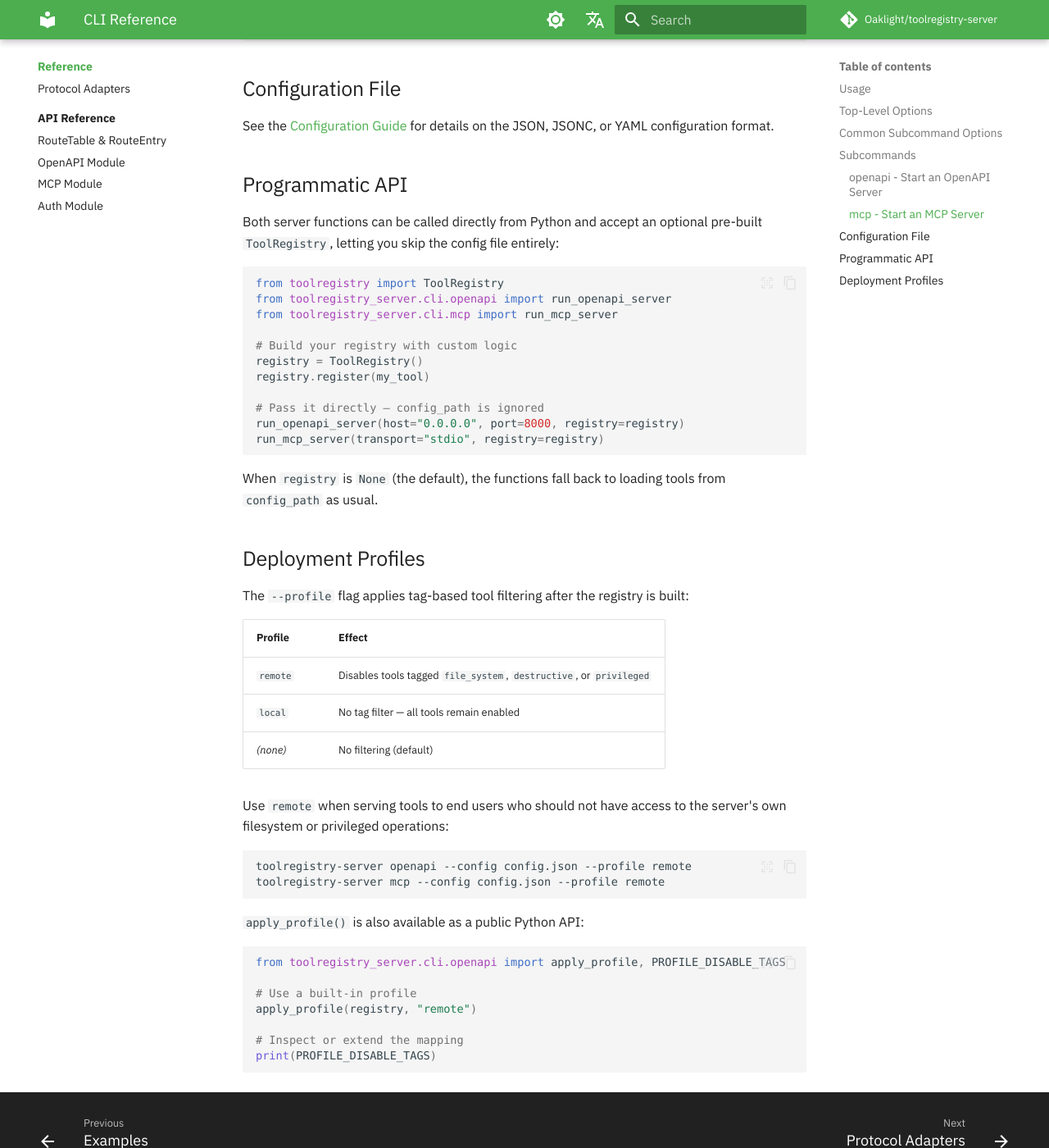
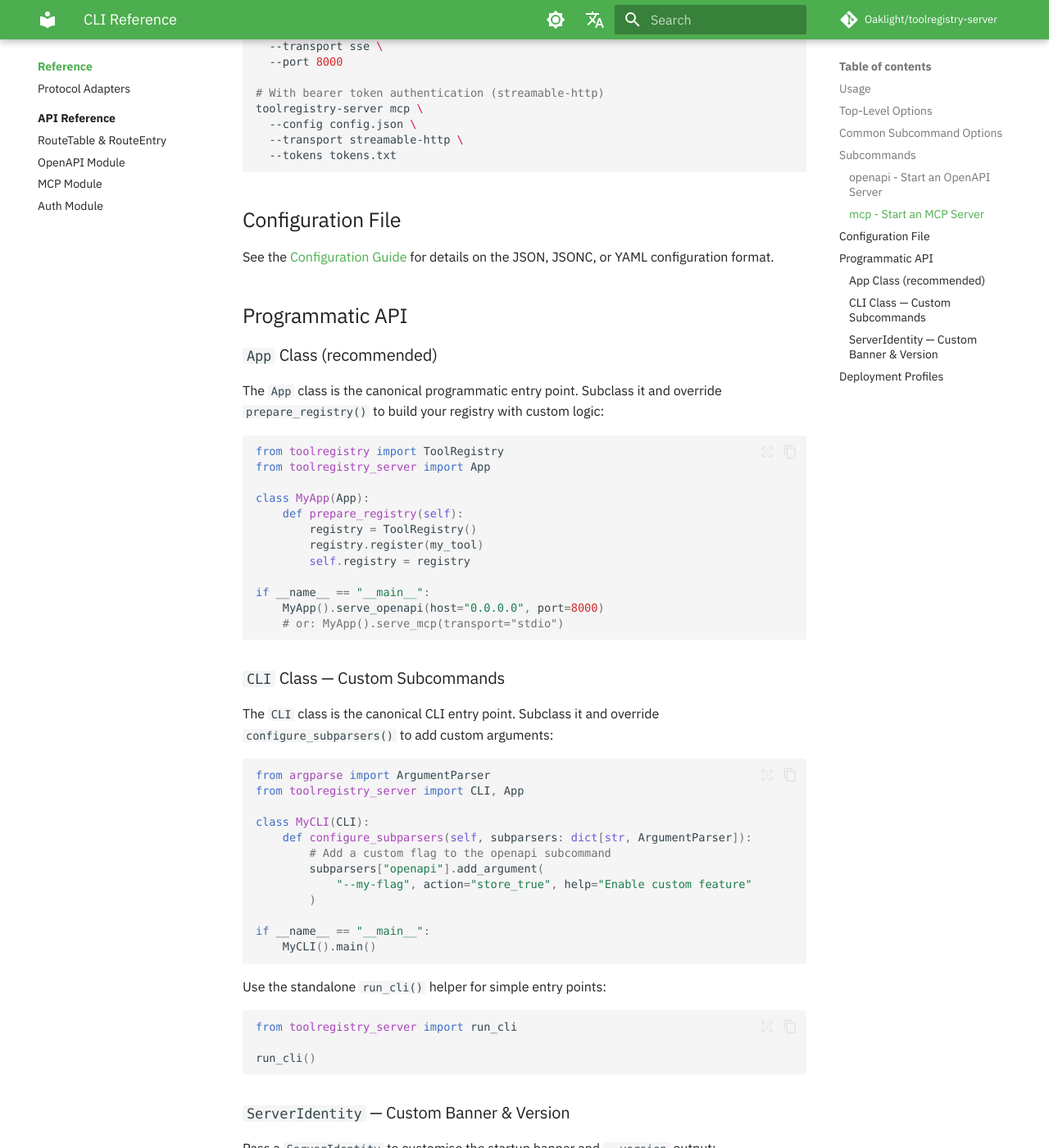
Before and after one commit to Oaklight/toolregistry-server, an MkDocs documentation site: the page built from docs/reference/cli/index.md, in a window 1280 px wide and 1400 px high, scrolled down 2334 px. Shown: the whole window at 82% size. Built offline with MkDocs 1.6.1 and Material for MkDocs 9.7.7, drawn with Linux system fonts in a browser that asks for light colours; some web fonts are replaced; comment, search, counter and statistics services are not loaded; some of the changed text lies outside the part shown.

Commit message:
docs: update CLI reference for v0.4.0 (App, CLI subclassing, ServerIdentity)

````diff
--- a/docs/reference/cli/index.md
+++ b/docs/reference/cli/index.md
@@ -62,9 +62,10 @@ toolregistry-server mcp [options]
 | Option | Default | Description |
 |--------|---------|-------------|
 | `--config PATH` | - | Path to JSON, JSONC, or YAML configuration file |
-| `--transport TYPE` | `stdio` | Transport type: `stdio`, `sse`, or `streamable-http` |
+| `--transport TYPE` | `stdio` | Transport type: `stdio`, `sse`, `streamable-http`, or `http` |
 | `--host HOST` | `0.0.0.0` | Bind host (for HTTP transports) |
 | `--port PORT` | `8000` | Bind port (for HTTP transports) |
+| `--tokens PATH` | - | File with bearer tokens (for streamable-http/http transports) |
 | `--profile PROFILE` | - | Deployment profile: `remote` or `local` |
 
 **Examples:**
@@ -84,6 +85,12 @@ toolregistry-server mcp \
   --config config.json \
   --transport sse \
   --port 8000
+
+# With bearer token authentication (streamable-http)
+toolregistry-server mcp \
+  --config config.json \
+  --transport streamable-http \
+  --tokens tokens.txt
 ```
 
 ## Configuration File
@@ -92,23 +99,67 @@ See the [Configuration Guide](../../guides/configuration.md) for details on the
 
 ## Programmatic API
 
-Both server functions can be called directly from Python and accept an optional pre-built `ToolRegistry`, letting you skip the config file entirely:
+### `App` Class (recommended)
+
+The `App` class is the canonical programmatic entry point. Subclass it and override `prepare_registry()` to build your registry with custom logic:
 
 ```python
 from toolregistry import ToolRegistry
-from toolregistry_server.cli.openapi import run_openapi_server
-from toolregistry_server.cli.mcp import run_mcp_server
+from toolregistry_server import App
 
-# Build your registry with custom logic
-registry = ToolRegistry()
-registry.register(my_tool)
+class MyApp(App):
+    def prepare_registry(self):
+        registry = ToolRegistry()
+        registry.register(my_tool)
+        self.registry = registry
 
-# Pass it directly — config_path is ignored
-run_openapi_server(host="0.0.0.0", port=8000, registry=registry)
-run_mcp_server(transport="stdio", registry=registry)
+if __name__ == "__main__":
+    MyApp().serve_openapi(host="0.0.0.0", port=8000)
+    # or: MyApp().serve_mcp(transport="stdio")
 ```
 
-When `registry` is `None` (the default), the functions fall back to loading tools from `config_path` as usual.
+### `CLI` Class — Custom Subcommands
+
+The `CLI` class is the canonical CLI entry point. Subclass it and override `configure_subparsers()` to add custom arguments:
+
+```python
+from argparse import ArgumentParser
+from toolregistry_server import CLI, App
+
+class MyCLI(CLI):
+    def configure_subparsers(self, subparsers: dict[str, ArgumentParser]):
+        # Add a custom flag to the openapi subcommand
+        subparsers["openapi"].add_argument(
+            "--my-flag", action="store_true", help="Enable custom feature"
+        )
+
+if __name__ == "__main__":
+    MyCLI().main()
+```
+
+Use the standalone `run_cli()` helper for simple entry points:
+
+```python
+from toolregistry_server import run_cli
+
+run_cli()
+```
+
+### `ServerIdentity` — Custom Banner & Version
+
+Pass a `ServerIdentity` to customise the startup banner and `--version` output:
+
+```python
+from toolregistry_server import App, ServerIdentity
+
+identity = ServerIdentity(
+    name="my-server",
+    version="1.2.3",
+    description="My custom tool server",
+)
+
+App(identity=identity).serve_openapi()
+```
 
 ## Deployment Profiles
 
@@ -126,15 +177,3 @@ Use `remote` when serving tools to end users who should not have access to the s
 toolregistry-server openapi --config config.json --profile remote
 toolregistry-server mcp --config config.json --profile remote
 ```
-
-`apply_profile()` is also available as a public Python API:
-
-```python
-from toolregistry_server.cli.openapi import apply_profile, PROFILE_DISABLE_TAGS
-
-# Use a built-in profile
-apply_profile(registry, "remote")
-
-# Inspect or extend the mapping
-print(PROFILE_DISABLE_TAGS)
-```
````
